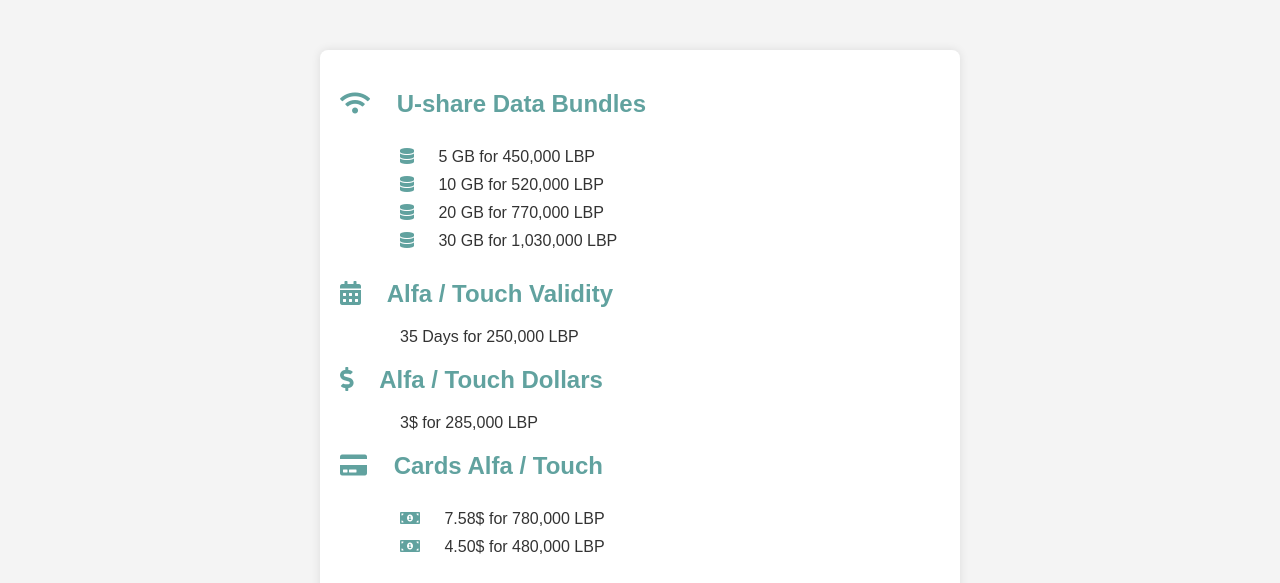
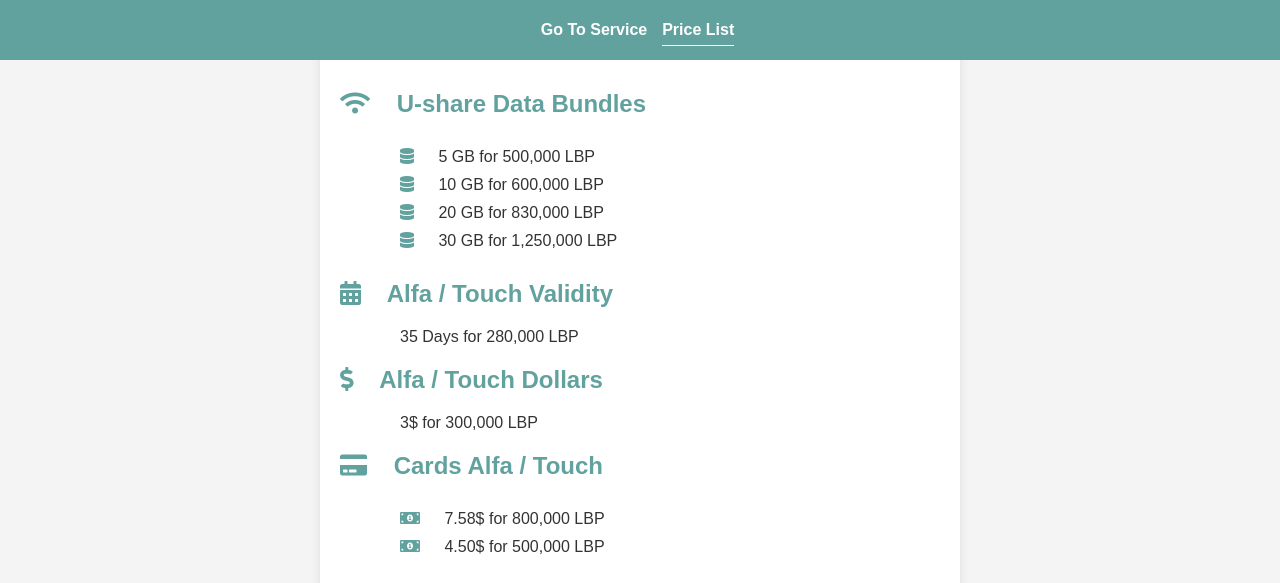
Before and after one commit to webjn/price, a plain HTML site: page index.html in a window 1280 px wide. Shown: the top 583 px of the page. Drawn offline with Linux system fonts and the light colour scheme.

Commit message:
Update index.html

```diff
--- a/index.html
+++ b/index.html
@@ -72,6 +72,12 @@
     </style>
   </head>
   <body>
+    <nav>
+      <ul>
+        <li><a href="index.html">Go To Service</a></li>
+        <li class="active"><a href="">Price List</a></li>
+      </ul>
+    </nav>
     <div class="price-list">
       <h2>
         <i class="fas fa-wifi" style="color: #61a29f"></i>
@@ -80,31 +86,31 @@
       <ul>
         <li>
           <i class="fas fa-database" style="color: #61a29f"></i> 5 GB for
-          450,000 LBP
+          500,000 LBP
         </li>
         <li>
           <i class="fas fa-database" style="color: #61a29f"></i> 10 GB for
-          520,000 LBP
+          600,000 LBP
         </li>
         <li>
           <i class="fas fa-database" style="color: #61a29f"></i> 20 GB for
-          770,000 LBP
+          830,000 LBP
         </li>
         <li>
           <i class="fas fa-database" style="color: #61a29f"></i> 30 GB for
-          1,030,000 LBP
+          1,250,000 LBP
         </li>
       </ul>
       <h2>
         <i class="fas fa-calendar-alt" style="color: #61a29f"></i> Alfa / Touch
         Validity
       </h2>
-      <p>35 Days for 250,000 LBP</p>
+      <p>35 Days for 280,000 LBP</p>
       <h2>
         <i class="fas fa-dollar-sign" style="color: #61a29f"></i> Alfa / Touch
         Dollars
       </h2>
-      <p>3$ for 285,000 LBP</p>
+      <p>3$ for 300,000 LBP</p>
       <h2>
         <i class="fas fa-credit-card" style="color: #61a29f"></i> Cards Alfa /
         Touch
@@ -112,11 +118,11 @@
       <ul>
         <li>
           <i class="fas fa-money-bill-alt" style="color: #61a29f"></i> 7.58$ for
-          780,000 LBP
+          800,000 LBP
         </li>
         <li>
           <i class="fas fa-money-bill-alt" style="color: #61a29f"></i> 4.50$ for
-          480,000 LBP
+          500,000 LBP
         </li>
       </ul>
       <a
@@ -138,7 +144,7 @@
                 alt=""
                 width="60px"
               />
-              <p>Shahid VIP </p>
+              <p>Shahid VIP</p>
             </div>
             <ul>
               <li>1 User For 3 Months - $3.5</li>
@@ -432,7 +438,7 @@
                 height="35px"
                 style="margin-right: 15px"
               />
-              <p>FIFA Mobile </p>
+              <p>FIFA Mobile</p>
             </div>
             <ul>
               <li>100 FIFA Points - $1.2</li>
@@ -450,7 +456,7 @@
                 height="auto"
                 style="margin-right: 10px"
               />
-              <p>PUBG Mobile </p>
+              <p>PUBG Mobile</p>
             </div>
             <ul>
               <li>660 UC - $9.7</li>
@@ -468,7 +474,7 @@
                 height="40px"
                 style="margin-right: 15px"
               />
-              <p>Jawaker </p>
+              <p>Jawaker</p>
             </div>
             <ul>
               <li>5000 Coins - $2</li>
@@ -488,7 +494,7 @@
                 height="35px"
                 style="margin-right: 15px"
               />
-              <p>Clash of Clans </p>
+              <p>Clash of Clans</p>
             </div>
             <ul>
               <li>Gold Pass - $7</li>
```
